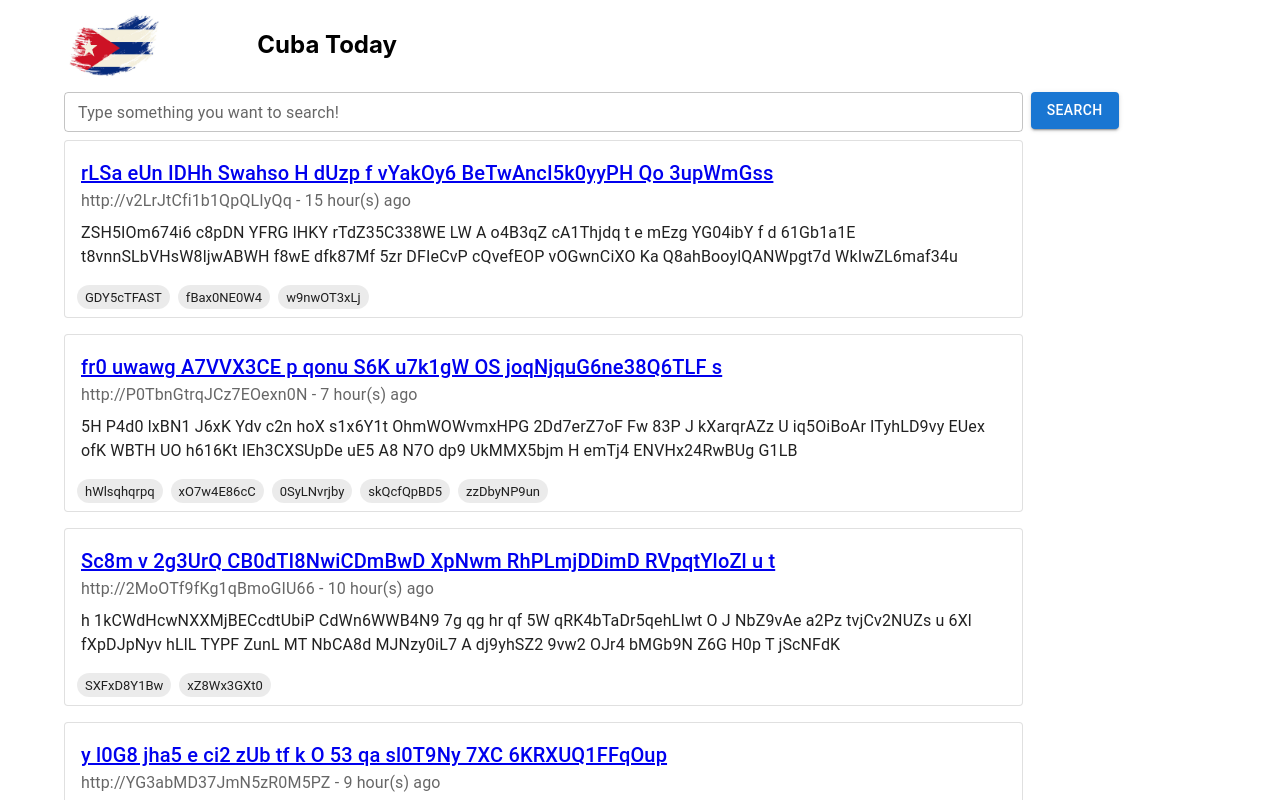
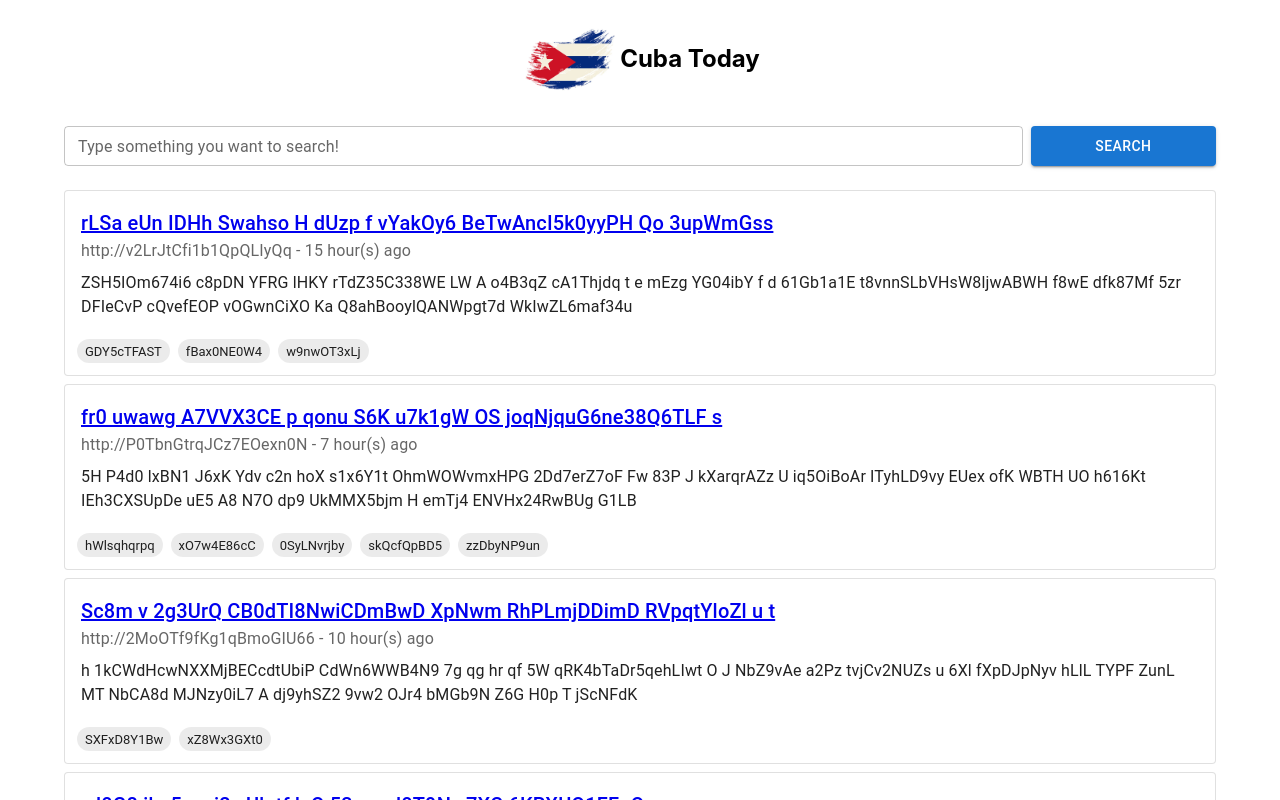
Before and after one commit to snava10/cubanews, a React (Create React App) app in the folder crawl-and-search-ui/: page /search in a window 1280 px wide. Shown: the top 800 px of the page. Built offline with nearby package versions, Linux system fonts and the light colour scheme.

Commit message:
Refactoring main page grid

```diff
--- a/crawl-and-search-ui/src/Components/SearchResultCard.tsx
+++ b/crawl-and-search-ui/src/Components/SearchResultCard.tsx
@@ -28,7 +28,7 @@ export function SearchResultCard(props: { content: ResultCardFields }) {
         </Box>
         <Box sx={{padding: 1, paddingTop: 0}}>
           {props.content.tags.map((tag: string) => (
-            <Chip key={tag} label={tag} size="small" sx={{marginRight: 0.5, marginLeft: 0.5}}/>
+            <Chip key={tag} label={tag} size="small" sx={{margin: 0.5}}/>
           ))}
         </Box>
       </Card>
--- a/crawl-and-search-ui/src/Pages/Search.tsx
+++ b/crawl-and-search-ui/src/Pages/Search.tsx
@@ -4,6 +4,7 @@ import { Container, Grid, Paper, Stack, TextField } from "@mui/material";
 import logo from "../cuban-flag.jpg";
 import { SearchResultCard } from "../Components/SearchResultCard";
 import { generateResults } from "../Helpers/resultsGenerator";
+import { Box } from "@mui/system";
 
 export function Search() {
   // const [searchResults, setSearchResults] = useState([
@@ -38,15 +39,18 @@ export function Search() {
 
   return (
     <div>
-      <Container maxWidth="lg" style={{ paddingTop: 10 }}>
+      <Container maxWidth="lg">
         <Grid container spacing={1}>
-          <Grid item xs={3} md={2}>
-            <img src={logo} height={70} width={100} />
+          {/* Name and logo */}
+          <Grid item xs={12} md={12}>
+            <Box sx={{ display: 'flex', flexDirection: 'row', justifyContent: 'center', padding: 3 }}>
+              <img src={logo} height={70} width={100} />
+              <h2>Cuba Today</h2>
+            </Box>
           </Grid>
-          <Grid item xs={9} md={10}>
-            <h2>Cuba Today</h2>
-          </Grid>
-          <Grid item xs={10}>
+
+          {/* Search bar and button */}
+          <Grid item xs={12} md={10}>
             <TextField
               onChange={handleChange}
               onKeyPress={handleKeyPress}
@@ -57,13 +61,15 @@ export function Search() {
               fullWidth
             />
           </Grid>
-          <Grid item xs={2}>
-            <Button variant="contained" onClick={search}>
+          <Grid item xs={12} md={2} sx={{ display: 'flex' }}>
+            <Button sx={{ flexGrow: 1 }} variant="contained" onClick={search}>
               Search
             </Button>
           </Grid>
-          <Grid item xs={10}>
-            <Stack spacing={2}>
+
+          {/* Results grid */}
+          <Grid item xs={12}>
+            <Stack spacing={1} sx={{ paddingTop: 2,paddingBottom: 2 }}>
               {searchResults.map((res: any) => (
                 // <Paper elevation={0}>
                 //   <h4>
```
